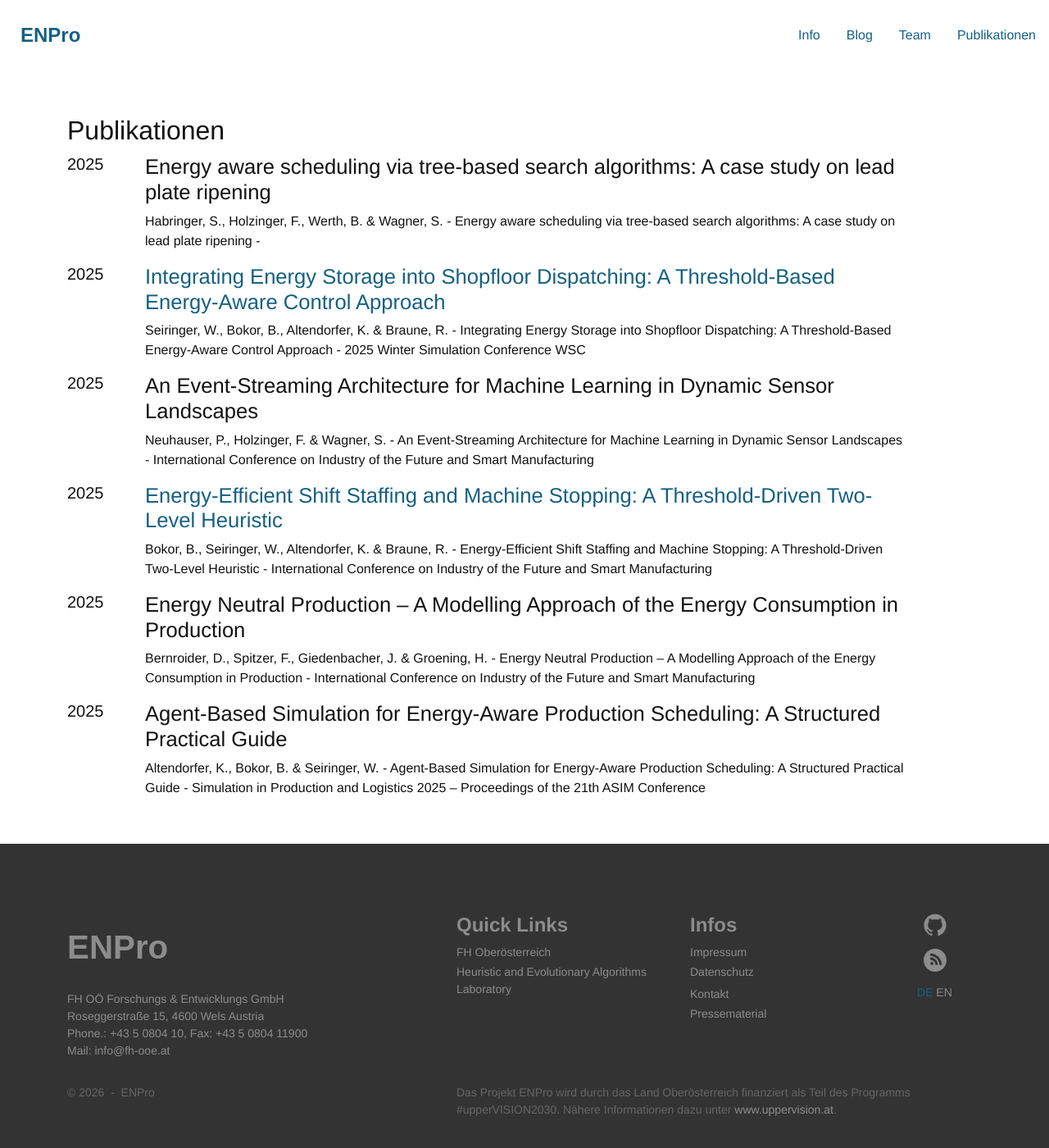
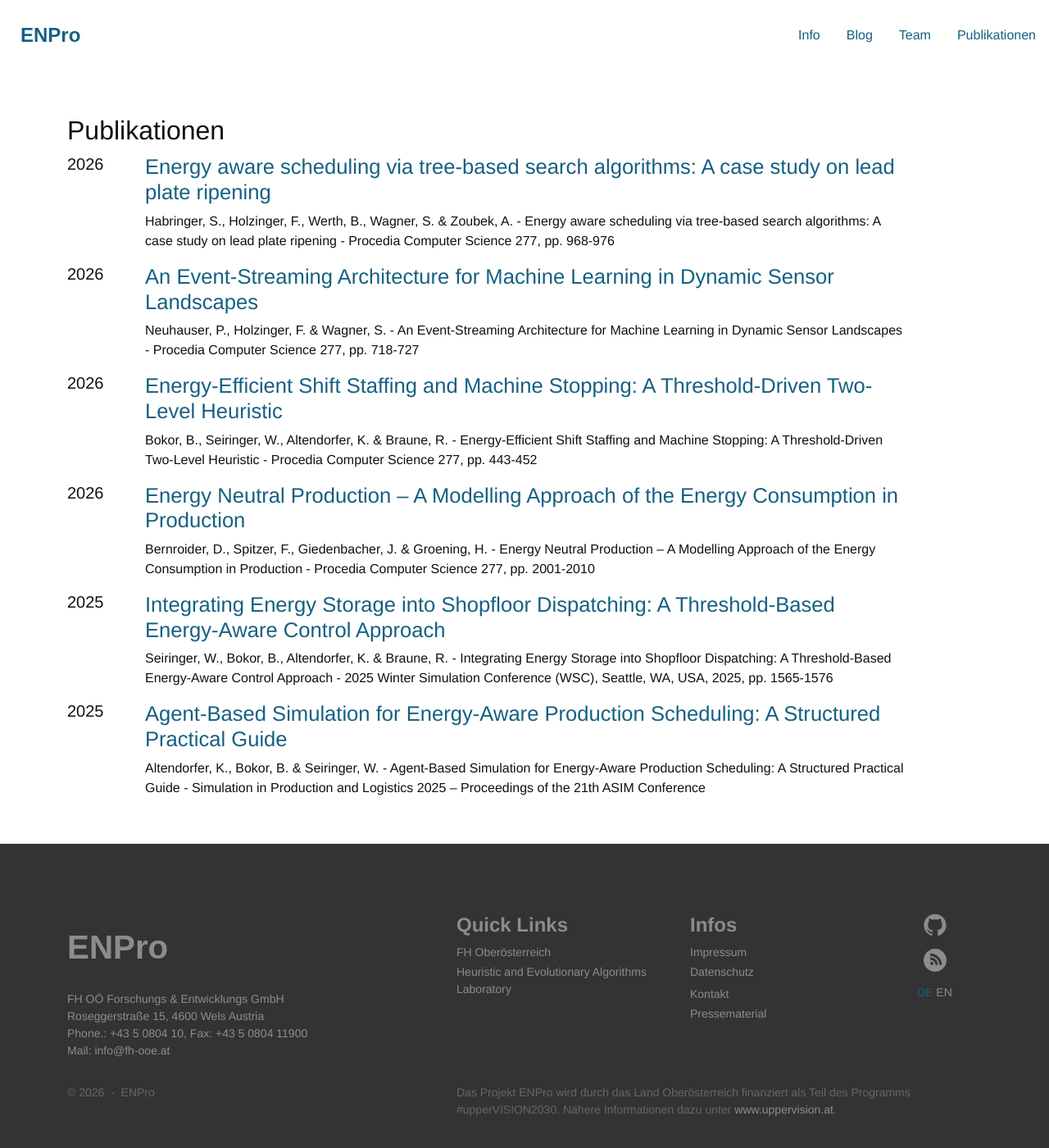
Before and after one commit to ENPro-Research/enpro-research.github.io, a Jekyll site: the page built from pages/de/publications.html, in a window 1280 px wide and 1400 px high. Shown: the whole window at 82% size. Built offline with Jekyll 4.4.1, drawn with Linux system fonts in a browser that asks for light colours; some web fonts are replaced; comment, search, counter and statistics services are not loaded.

Commit message:
update publications

```diff
--- a/_data/publications.yml
+++ b/_data/publications.yml
@@ -1,53 +1,53 @@
   - id: altendorfer2025agent
     year: 2025
     title: "Agent-Based Simulation for Energy-Aware Production Scheduling: A Structured Practical Guide"
-    authors: Altendorfer, K., Bokor, B. & Seiringer, W.
+    authors: "Altendorfer, K., Bokor, B. & Seiringer, W."
     publisher: "Simulation in Production and Logistics 2025 – Proceedings of the 21th ASIM Conference"
     abstract:
-    link:
-    status: "Accepted for Publication"
+    link: https://doi.org/10.25368/2025.238
+    status: "published"
 
   - id: bernroider2025energy
-    year: 2025
+    year: 2026
     title: "Energy Neutral Production – A Modelling Approach of the Energy Consumption in Production"
-    authors: Bernroider, D., Spitzer, F., Giedenbacher, J. & Groening, H.
-    publisher: "International Conference on Industry of the Future and Smart Manufacturing"
+    authors: "Bernroider, D., Spitzer, F., Giedenbacher, J. & Groening, H."
+    publisher: "Procedia Computer Science 277, pp. 2001-2010"
     abstract:
-    link:
-    status: "Accepted for Publication"
+    link: https://doi.org/10.1016/j.procs.2026.02.238
+    status: "published"
 
   - id: bokor2025energy
-    year: 2025
+    year: 2026
     title: "Energy-Efficient Shift Staffing and Machine Stopping: A Threshold-Driven Two-Level Heuristic"
-    authors: Bokor, B., Seiringer, W., Altendorfer, K. & Braune, R.
-    publisher: "International Conference on Industry of the Future and Smart Manufacturing"
+    authors: "Bokor, B., Seiringer, W., Altendorfer, K. & Braune, R."
+    publisher: "Procedia Computer Science 277, pp. 443-452"
     abstract:
-    link: https://pure.fh-ooe.at/en/publications/energy-efficient-shift-staffing-and-machine-stopping-a-threshold-/
-    status: "Accepted for Publication"
+    link: https://doi.org/10.1016/j.procs.2026.02.086
+    status: "published"
 
   - id: neuhauser2025event
-    year: 2025
+    year: 2026
     title: "An Event-Streaming Architecture for Machine Learning in Dynamic Sensor Landscapes"
-    authors: Neuhauser, P., Holzinger, F. & Wagner, S.
-    publisher: "International Conference on Industry of the Future and Smart Manufacturing"
+    authors: "Neuhauser, P., Holzinger, F. & Wagner, S."
+    publisher: "Procedia Computer Science 277, pp. 718-727"
     abstract:
-    link:
-    status: "Accepted for Publication"
+    link: https://doi.org/10.1016/j.procs.2026.02.113
+    status: "published"
 
   - id: seiringer2025integrating
     year: 2025
     title: "Integrating Energy Storage into Shopfloor Dispatching: A Threshold-Based Energy-Aware Control Approach"
-    authors: Seiringer, W., Bokor, B., Altendorfer, K. & Braune, R.
-    publisher: "2025 Winter Simulation Conference WSC"
+    authors: "Seiringer, W., Bokor, B., Altendorfer, K. & Braune, R."
+    publisher: "2025 Winter Simulation Conference (WSC), Seattle, WA, USA, 2025, pp. 1565-1576"
     abstract:
-    link: https://pure.fh-ooe.at/en/publications/integrating-energy-storage-into-shopfloor-dispatching-a-threshold/
-    status: "Accepted for Publication"
+    link: https://doi.org/10.1109/WSC68292.2025.11339125
+    status: "published"
 
   - id: habringer2025scheduling
-    year: 2025
+    year: 2026
     title: "Energy aware scheduling via tree-based search algorithms: A case study on lead plate ripening"
-    authors: Habringer, S., Holzinger, F., Werth, B. & Wagner, S.
-    publisher:
+    authors: "Habringer, S., Holzinger, F., Werth, B., Wagner, S. & Zoubek, A."
+    publisher: "Procedia Computer Science 277, pp. 968-976"
     abstract:
-    link:
-    status: "Accepted for Publication"
+    link: https://doi.org/10.1016/j.procs.2026.02.137
+    status: "published"
```
